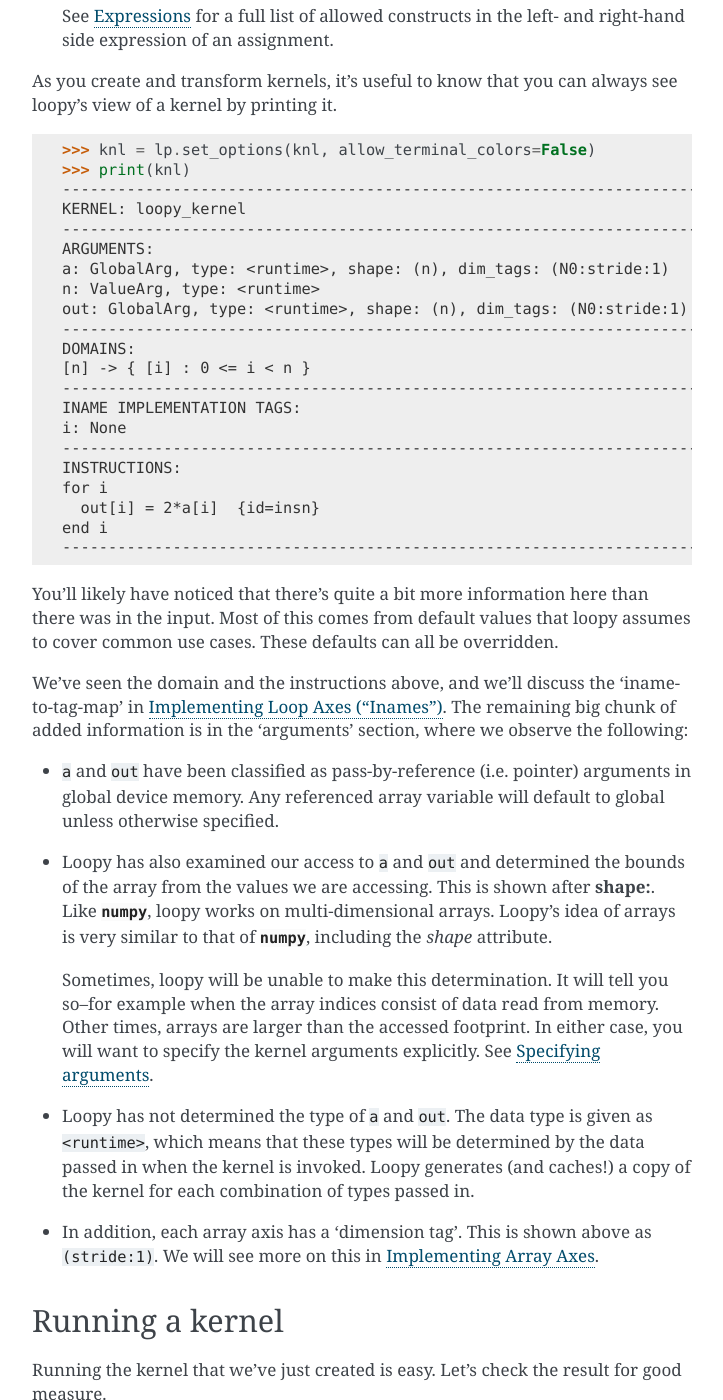
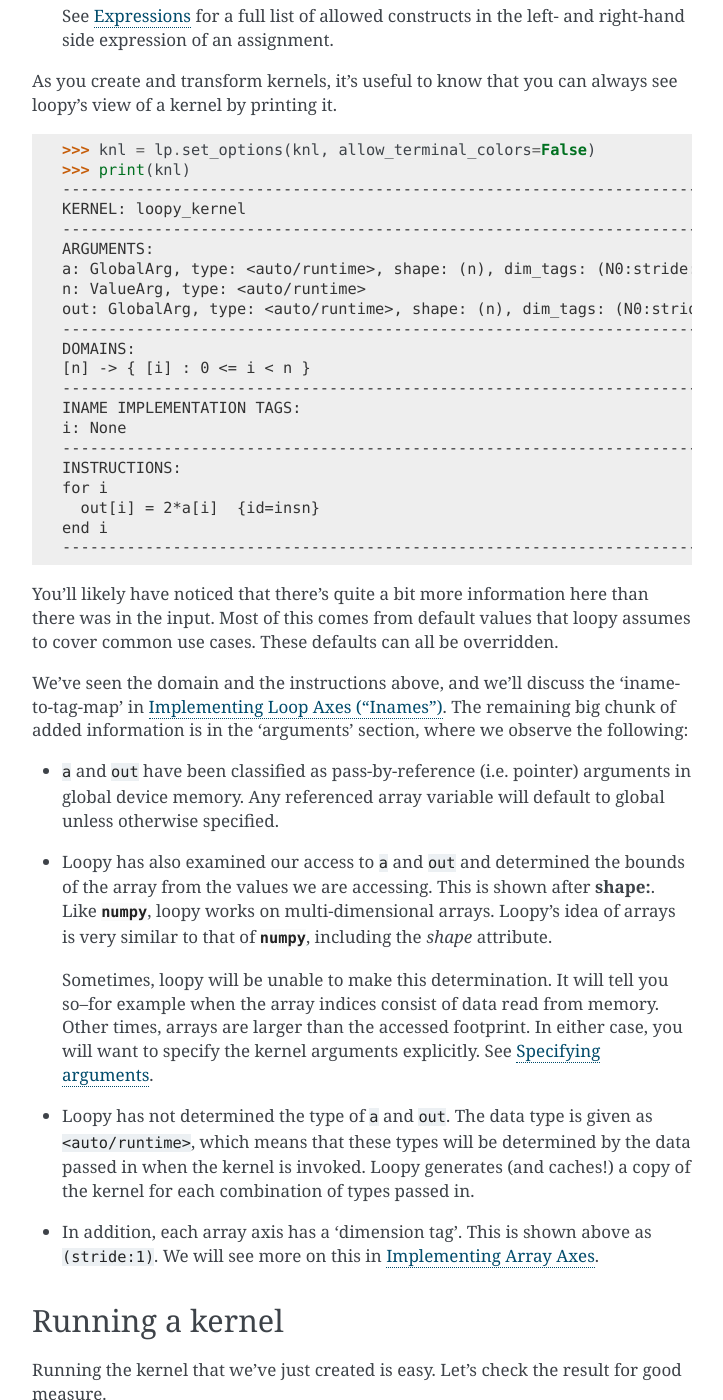
Before and after one commit to inducer/loopy, a Sphinx documentation site: the page built from doc/tutorial.rst, in a window 1280 px wide and 1400 px high, scrolled down 1702 px. Shown: the whole window, without its empty margins (388-1111 px from the left). Built offline with Sphinx 7.4.7, drawn with Linux system fonts in a browser that asks for light colours; part of the change alters nothing that is shown.

Commit message:
Fix doctests for auto/runtime unification

```diff
--- a/doc/tutorial.rst
+++ b/doc/tutorial.rst
@@ -111,9 +111,9 @@ always see loopy's view of a kernel by printing it.
     KERNEL: loopy_kernel
     ---------------------------------------------------------------------------
     ARGUMENTS:
-    a: GlobalArg, type: <runtime>, shape: (n), dim_tags: (N0:stride:1)
-    n: ValueArg, type: <runtime>
-    out: GlobalArg, type: <runtime>, shape: (n), dim_tags: (N0:stride:1)
+    a: GlobalArg, type: <auto/runtime>, shape: (n), dim_tags: (N0:stride:1)
+    n: ValueArg, type: <auto/runtime>
+    out: GlobalArg, type: <auto/runtime>, shape: (n), dim_tags: (N0:stride:1)
     ---------------------------------------------------------------------------
     DOMAINS:
     [n] -> { [i] : 0 <= i < n }
@@ -154,7 +154,7 @@ following:
   See :ref:`specifying-arguments`.
 
 * Loopy has not determined the type of ``a`` and ``out``. The data type is
-  given as ``<runtime>``, which means that these types will be determined
+  given as ``<auto/runtime>``, which means that these types will be determined
   by the data passed in when the kernel is invoked. Loopy generates (and
   caches!) a copy of the kernel for each combination of types passed in.
 
```
